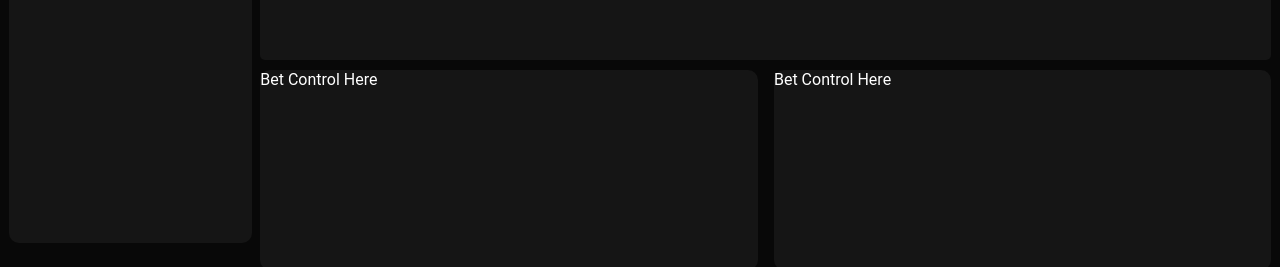
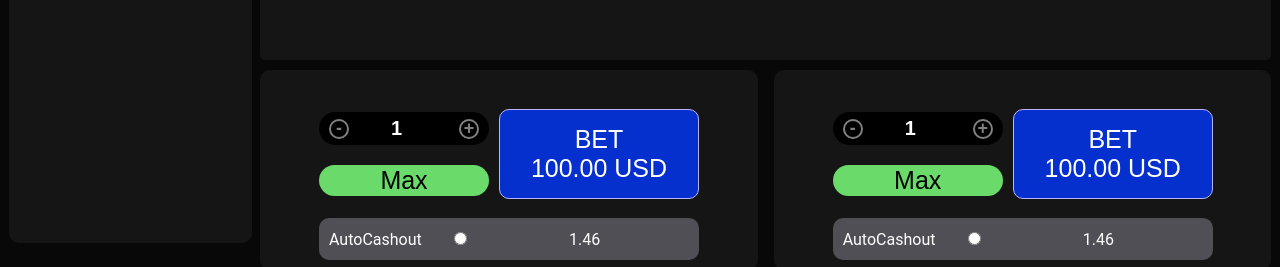
Before and after one commit to clint360/aviator-game, a React (Create React App) app: page / in a window 1280 px wide. Shown: the part 600-867 px from the top of the page. Built offline with nearby package versions, Linux system fonts and the light colour scheme.

Commit message:
added animation and coded bet buttons

```diff
--- a/package.json
+++ b/package.json
@@ -18,6 +18,7 @@
     "react-dom": "^18.2.0",
     "react-scripts": "5.0.1",
     "typescript": "^4.9.5",
+    "use-sound": "^4.0.1",
     "web-vitals": "^2.1.4"
   },
   "scripts": {
--- a/src/core/components/organisms/betcontrol/BetControl.css
+++ b/src/core/components/organisms/betcontrol/BetControl.css
@@ -2,7 +2,108 @@
     width: 100%;
     height: 200px;
     border-radius: 10px;
-    color: white
+    color: white;
+    display: flex;
+    align-items: center;
+    justify-content: center;
+}
+
+.betcontrol-maindiv {
+   width: 100%;
+   height: 80%;
+}
+
+.betcontrol-maindiv .top{
+   height: 80%;
+   display: flex;
+   align-items: center;
+   gap: 10px;
+}
+
+
+.leftofthebetcontrol {
+  flex-basis: 50%;
+  display: flex;
+  flex-direction: column;
+  gap: 20px;
+}
+
+.rightofthebetcontrol {
+  flex-basis: 50%;
+  display: flex;
+  justify-content: center;
+  align-items: center;
+}
+
+.inputnumber{
+  display: flex;
+  align-items: center;
+  background: black;
+  padding: 5px 10px;
+  border-radius: 20px;
+}
+
+.minusnumber, .plusnumber {
+  border-radius: 50%;
+  cursor: pointer;
+  font-size: 18px;
+  width: 20px;
+  height: 20px;
+  display: flex;
+  justify-content: center;
+  align-items: center;
+  border: 2px solid grey;
+  color: grey;
+  background: transparent;
+  font-weight: 800;
+}
+
+.amttobeinput {
+  background: transparent;
+  font-size: 20px;
+  font-weight: 600;
+  color: rgb(255, 255, 255);
+  width: 100px;
+  outline: none;
+  border: none;
+  padding: 0 5px;
+  text-align: center;
+}
+
+
+.maxbutton button {
+  width: 100%;
+  font-size: 25px;
+  border-radius: 20px;
+  background-color: rgb(106, 219, 106);
+  border: none;
+}
+
+.rightofthebetcontrol button {
+  font-size: 25px;
+  height: 90px;
+  color: white;
+  background-color: rgb(5, 48, 205);
+  border: 1px solid #b5b5ff;
+  border-radius: 10px;
+  cursor: pointer;
+  width: 200px;
+}
+
+
+.betcontrol-maindiv .bottom{
+  background: rgba(150, 147, 161, 0.467);
+  display: flex;
+  justify-content: space-evenly;
+  align-items: center;
+  height: 20%;
+  padding: 5px 10px;
+  border-radius: 10px;
+}
+
+button:hover {
+  filter: brightness(140%);
+  cursor: pointer;
 }
 
 @media screen and (max-width: 400px) {
--- a/src/core/components/organisms/betcontrol/BetControl.tsx
+++ b/src/core/components/organisms/betcontrol/BetControl.tsx
@@ -7,7 +7,41 @@ export function BetControl() {
 
   return (
     <div className="betcontrol" style={{background: appBackground}}>
-        Bet Control Here
+        <div className='betcontrol-maindiv'>
+          <div className="top">
+          <div className="leftofthebetcontrol">
+          <div className="inputnumber">
+          <button className="minusnumber">
+            -
+          </button>
+          <input type="number" className='amttobeinput' defaultValue={1.00} min={1} max={100} />
+          <button className="plusnumber">
+            +
+          </button>
+          </div>
+          <div className="maxbutton">
+          <button className="maxbtn">Max</button>
+          </div>
+          </div>
+          <div className="rightofthebetcontrol">
+            <button className="bet">
+             BET <br />
+             <span className="betvalue">100.00 USD</span>
+            </button>
+          </div>
+          </div>
+          <div className="bottom">
+            <div className="autocashout">
+             AutoCashout
+            </div>
+            <div className="toggle">
+             <input type="radio" />
+            </div>
+            <div className="multipliervalue">
+             1.46
+            </div>
+          </div>
+        </div>
     </div>
   )
 }
--- a/src/core/components/organisms/graphicscreen/GraphicScreen.tsx
+++ b/src/core/components/organisms/graphicscreen/GraphicScreen.tsx
@@ -1,12 +1,13 @@
 import * as React from 'react';
 import { AppContext } from '../../../data/context/Context';
 import './GraphicScreen.css'
+import UI from './main/UI';
 
 export function GraphicScreen() {
     const { appBackground } = React.useContext(AppContext);
   return (
     <div className="graphicScreen" style={{background: appBackground}}>
-        graphic screen here
+        <UI />
     </div>
   )
 }
```
Also changed, not shown: 1 other file (tests, documents, lock files or other folders).
